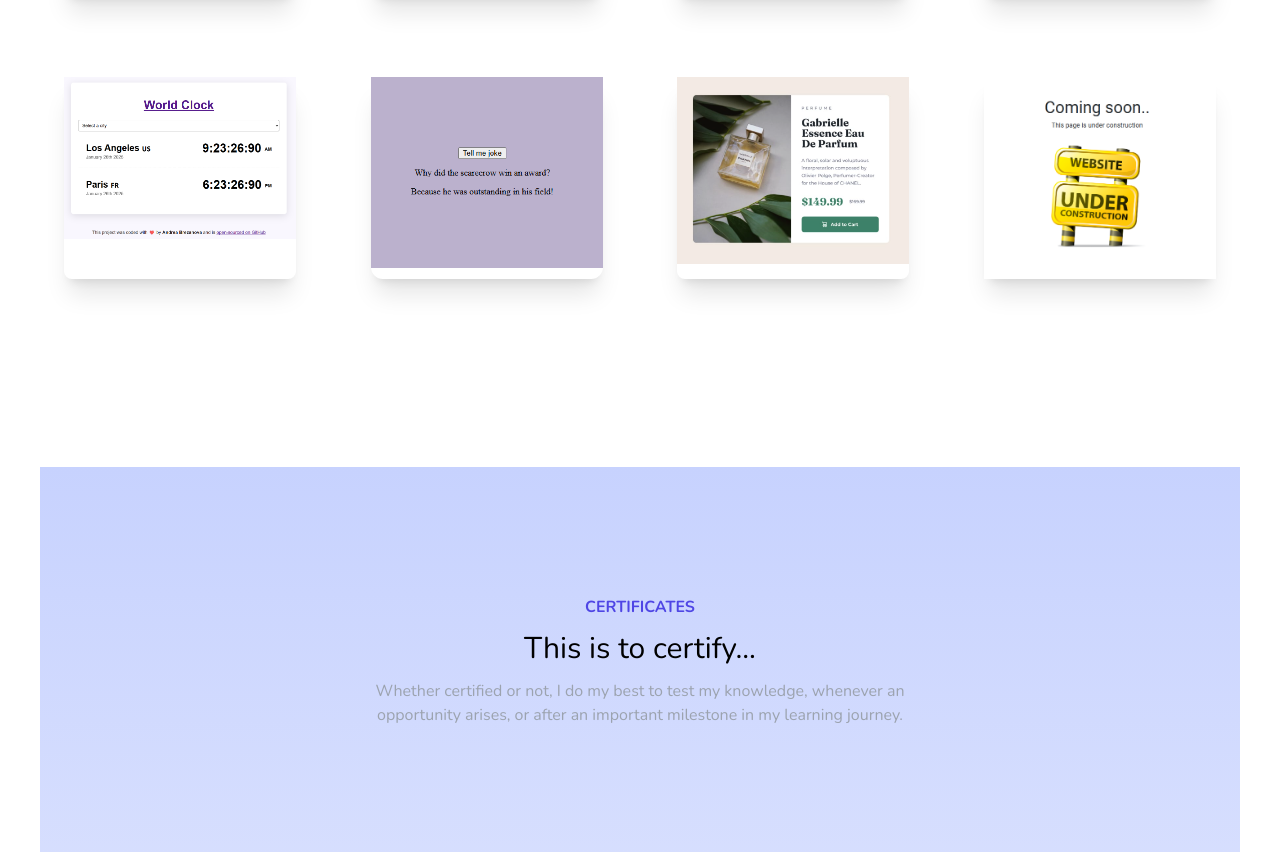
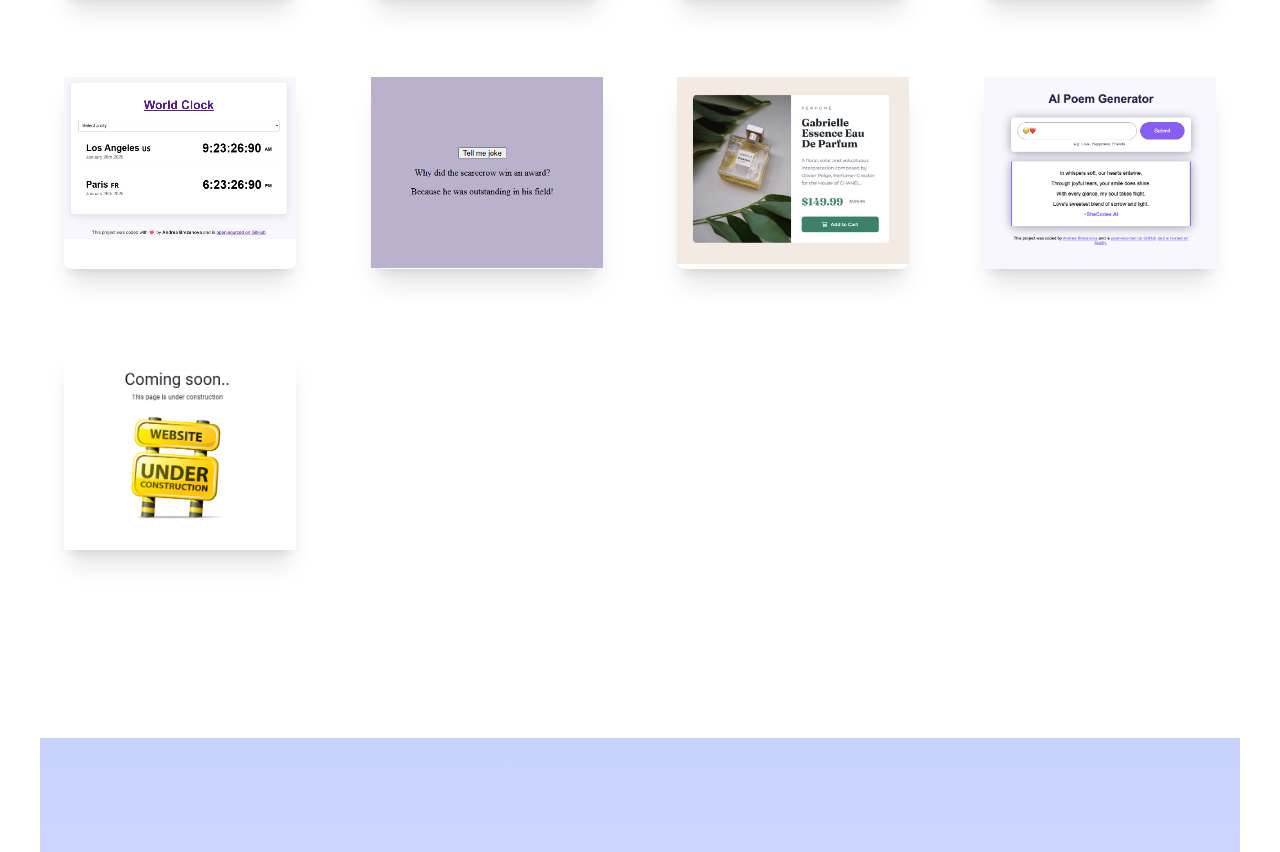
Before and after one commit to Andrea-Brezanova/Personal-Portfolio, a website: page index.html in a window 1280 px wide. Shown: the part 3116-3968 px from the top of the page. Drawn offline with nearby package versions, Linux system fonts and the light colour scheme.

Commit message:
Added a new project to Project section.

```diff
--- a/index.html
+++ b/index.html
@@ -300,8 +300,13 @@
           </div>
           <!-- card -->
           <div class="w-96 md:w-5/12 lg:w-1/5 shadow-xl rounded-lg my-3 md:my-10 m-1 transition-all hover:scale-110">
+            <a href="https://ab-poem-generator.netlify.app/" target="_blank"><img src="./img/poem-generator.png" /></a>
+          </div>
+          <!-- card -->
+          <div class="w-96 md:w-5/12 lg:w-1/5 shadow-xl rounded-lg my-3 md:my-10 m-1 transition-all hover:scale-110">
             <a href="https://ab-mooncycle.netlify.app/" target="_blank"><img src="./img/under-construction.png" /></a>
           </div>
+
         </div>
       </div>
     </div>
```
Also changed, not shown: img/poem-generator.png (added).
